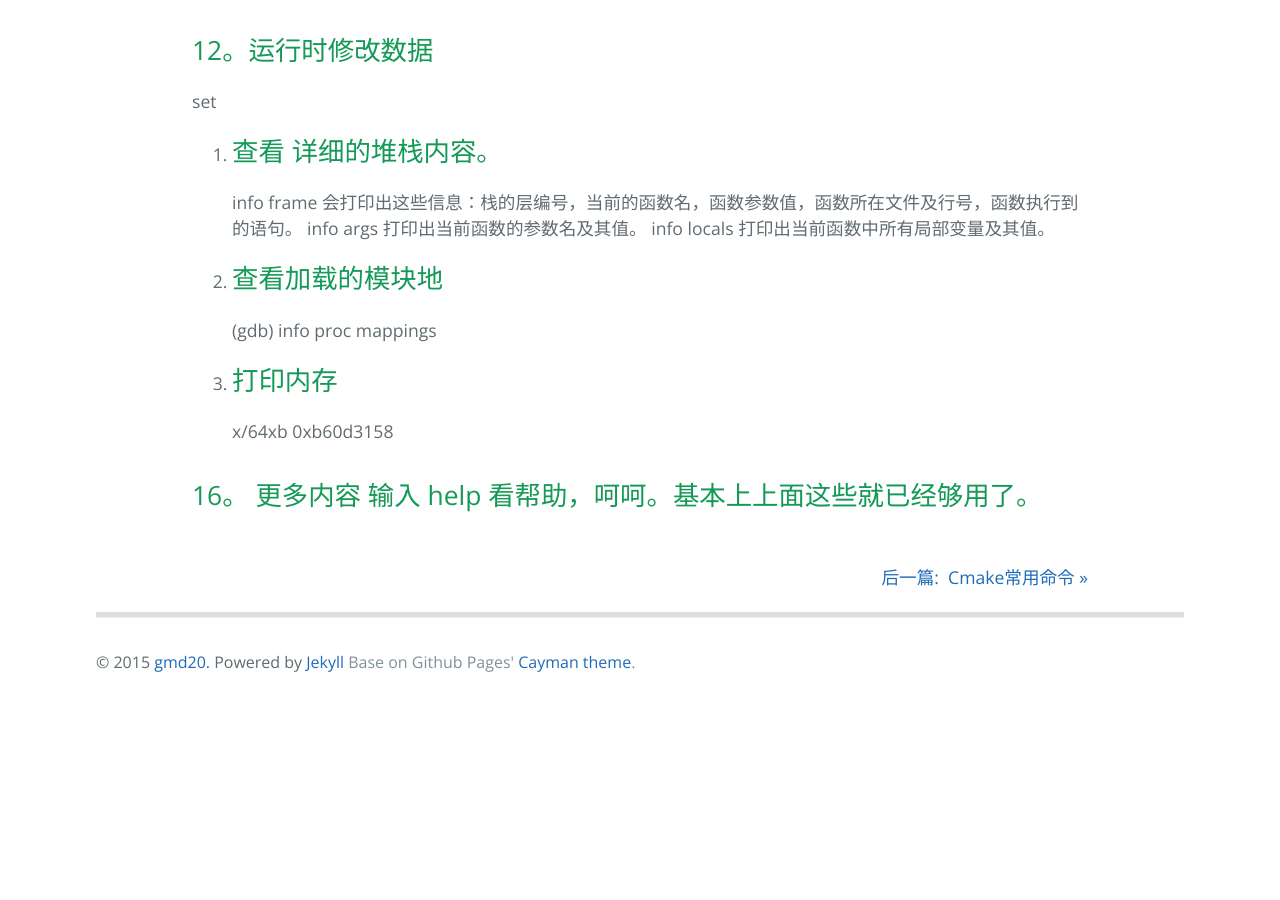
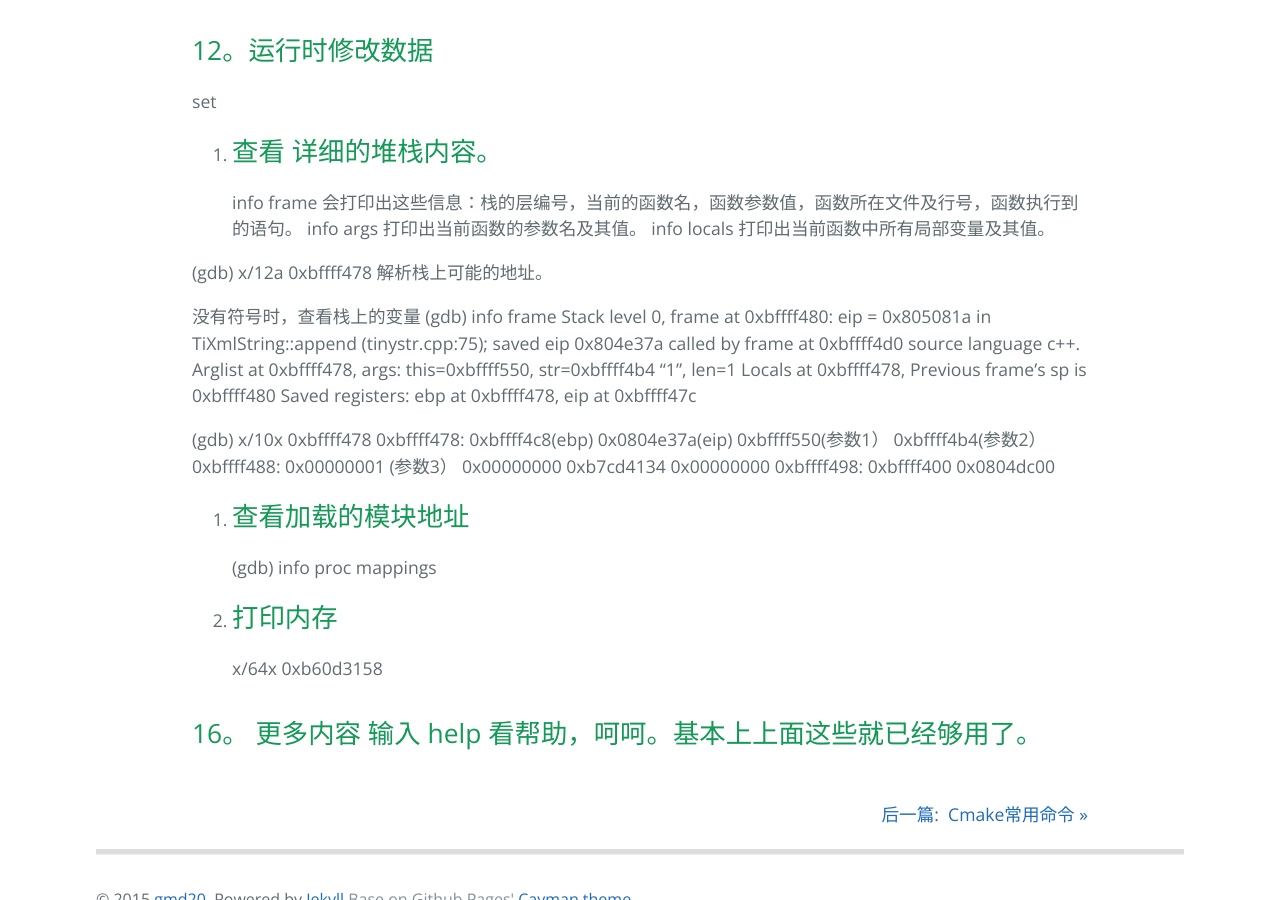
Before and after one commit to gmd20/gmd20.github.io, a Jekyll site: the page built from _posts/2009-05-06-GDB调试程序常用命令.markdown, in a window 1280 px wide and 900 px high, scrolled down 2265 px. Built offline with Jekyll 4.4.1, drawn with Linux system fonts in a browser that asks for light colours; Markdown is read by kramdown in place of the engine named in the settings; comment, search, counter and statistics services are not loaded; before the commit the page ends 2987 px from its top, so only the background shows below that.

Commit message:
Update 2009-05-06-GDB调试程序常用命令.markdown

```diff
--- a/_posts/2009-05-06-GDB调试程序常用命令.markdown
+++ b/_posts/2009-05-06-GDB调试程序常用命令.markdown
@@ -104,13 +104,34 @@ info args
 info locals
 打印出当前函数中所有局部变量及其值。
 
-14. 查看加载的模块地
----------------------
+(gdb) x/12a  0xbffff478
+解析栈上可能的地址。
+
+没有符号时，查看栈上的变量
+(gdb) info frame
+Stack level 0, frame at 0xbffff480:
+ eip = 0x805081a in TiXmlString::append (tinystr.cpp:75); saved eip 0x804e37a
+ called by frame at 0xbffff4d0
+ source language c++.
+ Arglist at 0xbffff478, args: this=0xbffff550, str=0xbffff4b4 "1", len=1
+ Locals at 0xbffff478, Previous frame's sp is 0xbffff480
+ Saved registers:
+  ebp at 0xbffff478, eip at 0xbffff47c
+
+(gdb)  x/10x 0xbffff478
+0xbffff478:	0xbffff4c8(ebp)	0x0804e37a(eip)	0xbffff550(参数1）	0xbffff4b4(参数2）
+0xbffff488:	0x00000001 (参数3）	0x00000000	0xb7cd4134	0x00000000
+0xbffff498:	0xbffff400	0x0804dc00
+
+
+
+14. 查看加载的模块地址
+----------------------
 (gdb) info proc mappings
 
 15. 打印内存
--------------
-x/64xb   0xb60d3158
+------------
+x/64x   0xb60d3158
 
 16。 更多内容 输入 help 看帮助，呵呵。基本上上面这些就已经够用了。
 -------------------
```
